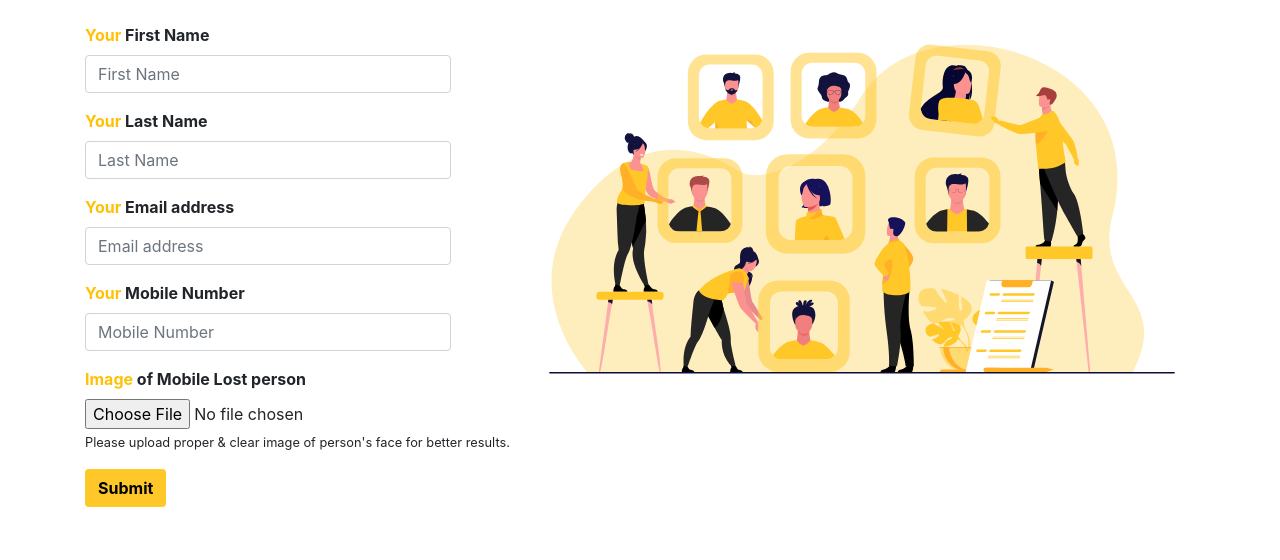
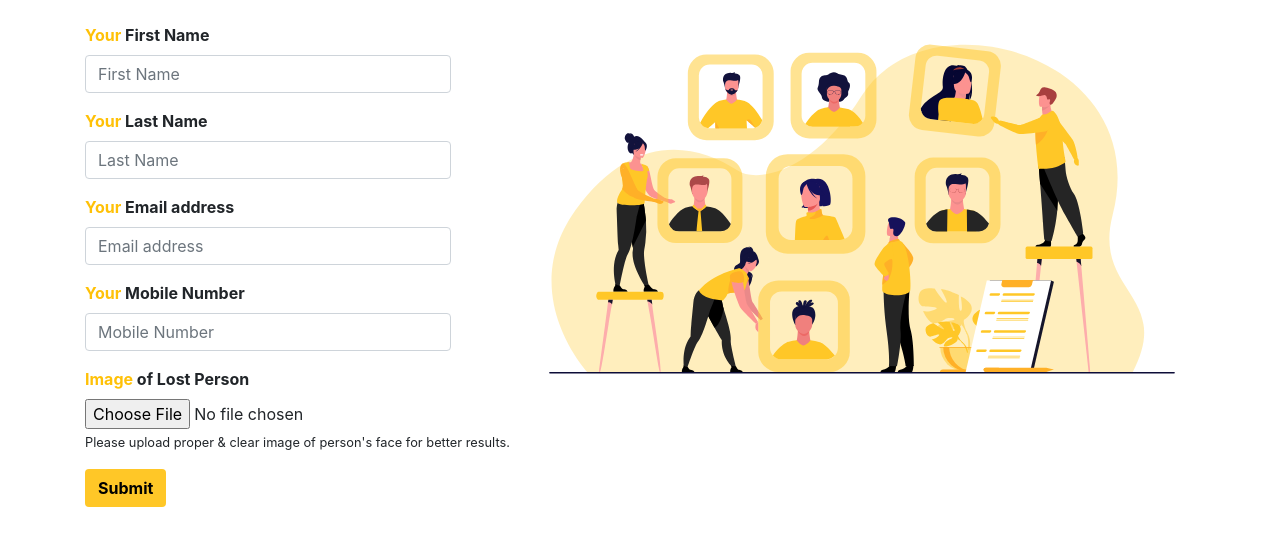
Before and after one commit to Benevolo-Projects/person-finder, a Django app: page /upload/ in a window 1280 px wide. Shown: the part 185-745 px from the top of the page. Run offline with Django 3.2, Linux system fonts and the light colour scheme; a user stored in the database is signed in; some libraries are stand-ins or nearby versions.

Commit message:
ALL DONE!

```diff
--- a/pf_django/templates/upload.html
+++ b/pf_django/templates/upload.html
@@ -43,8 +43,8 @@
                placeholder="Mobile Number" value="{{ mobile_u }}" required>
     </div>
     <div class="form-group ">
-        <label for="formFileMd" class="form-label"><b><a class="text-warning">Image </a>of Mobile Lost
-            person</b></label><br>
+        <label for="formFileMd" class="form-label"><b><a class="text-warning">Image </a>of Lost
+            Person</b></label><br>
         <input class="btn-default" name="image_l" id="formFileMd" required type="file" accept="image/*"/><br>
         <small>Please upload proper & clear image of person's face for better results.</small><br>
     </div>
```
Also changed, not shown: pf_django/db.sqlite3, pf_django/static/images/lost_person.jpg (added).
